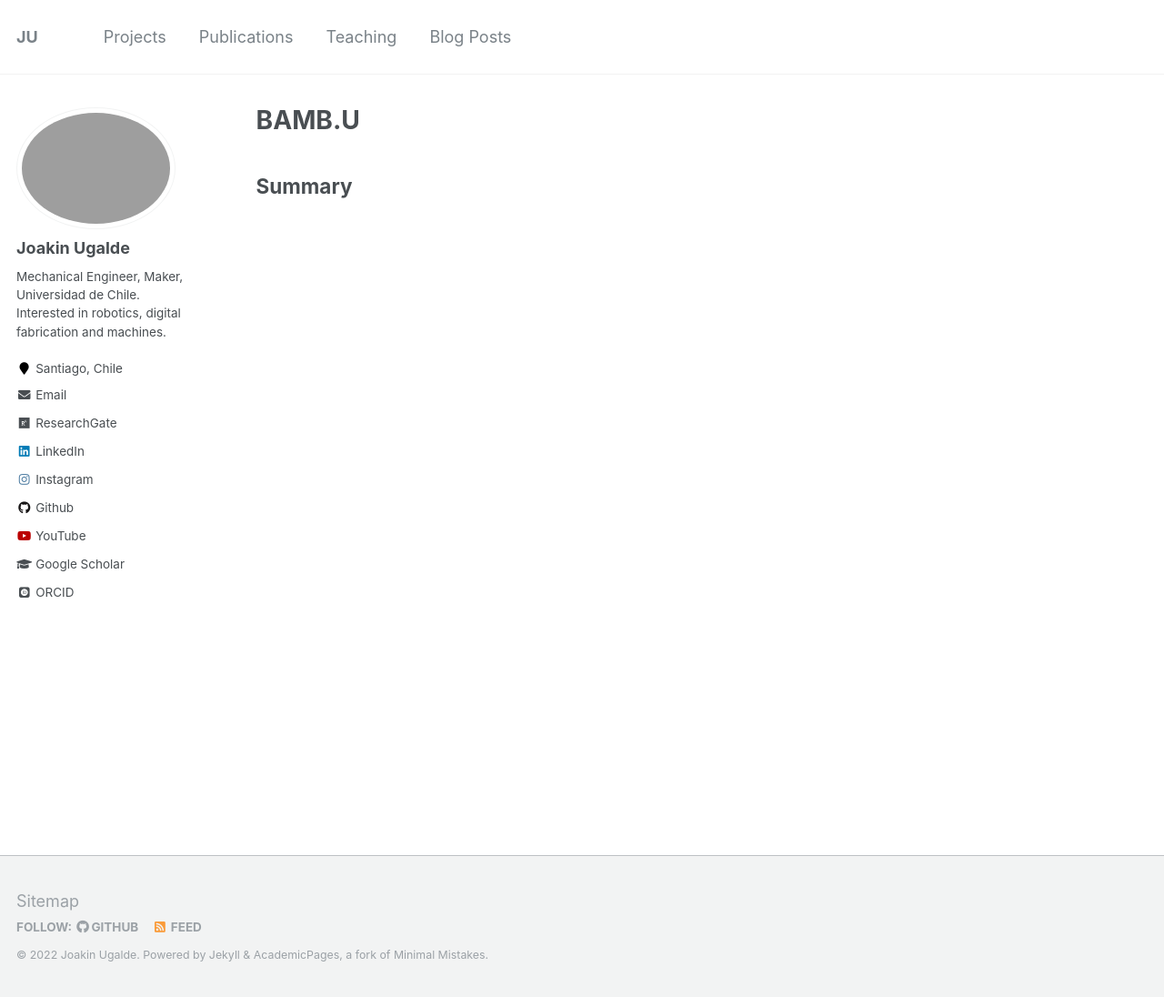
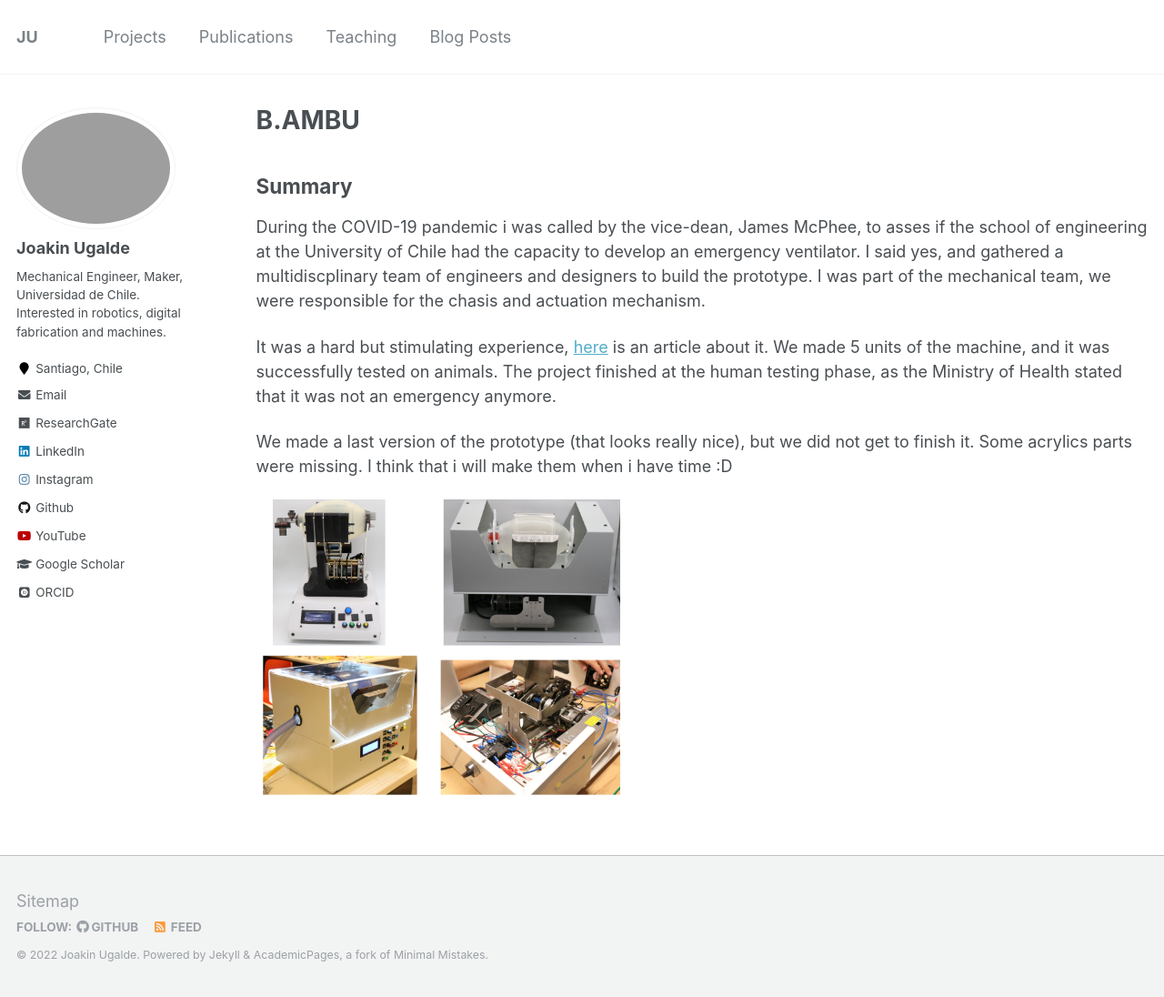
Before and after one commit to jkugalde/jkugalde.github.io, a Jekyll site: the page built from _portfolio/bambu.md, in a window 1280 px wide and 1096 px high. Shown: the whole window at 91% size. Built offline with Jekyll 4.4.1, drawn with Linux system fonts in a browser that asks for light colours; some web fonts are replaced.

Commit message:
portfolio update

```diff
--- a/_portfolio/bambu.md
+++ b/_portfolio/bambu.md
@@ -1,9 +1,17 @@
 ---
 layout: archive
-title: "BAMB.U"
+title: "B.AMBU"
 excerpt: "..."
 collection: portfolio
 author_profile: true
 ---
 
 ## Summary
+
+During the COVID-19 pandemic i was called by the vice-dean, James McPhee, to asses if the school of engineering at the University of Chile had the capacity to develop an emergency ventilator. I said yes, and gathered a multidiscplinary team of engineers and designers to build the prototype. I was part of the mechanical team, we were responsible for the chasis and actuation mechanism.
+
+It was a hard but stimulating experience, [here](https://www.uchile.cl/noticias/163147/prototipo-de-ventilador-mecanico-u-chile-entrara-a-fase-de-pilotaje) is an article about it. We made 5 units of the machine, and it was successfully tested on animals. The project finished at the human testing phase, as the Ministry of Health stated that it was not an emergency anymore.
+
+We made a last version of the prototype (that looks really nice), but we did not get to finish it. Some acrylics parts were missing. I think that i will make them when i have time :D
+
+<img src="/images/ambupics.png" width="400">
```
Also changed, not shown: _pages/portfolio.md (+1 -1 lines), _portfolio/3dpcapo.md (+8 -0 lines), _portfolio/pellet.md (+1 -1 lines), _portfolio/vacuum-former.md (+2 -3 lines), images/ambupics.png (added), images/caps.png (added), images/cuch.png (added), 1 other file.
